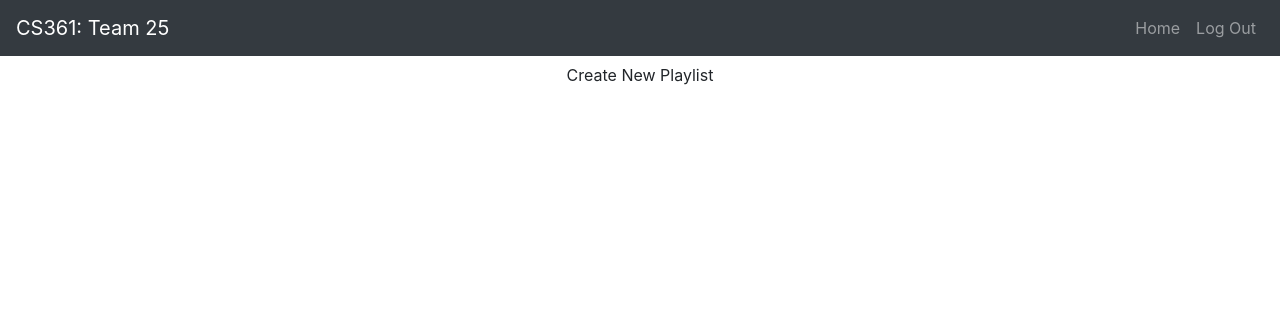
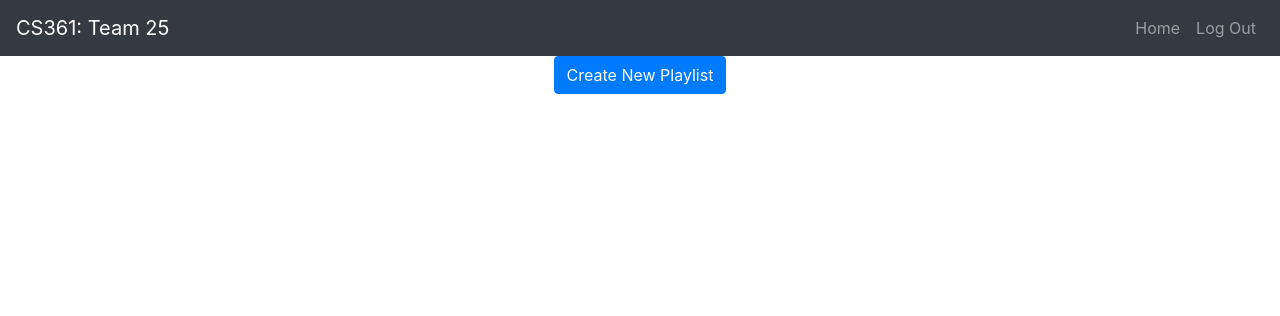
Before and after one commit to Roy-05/social-playlist, a Flask app: page /playlist in a window 1280 px wide. Shown: the top 316 px of the page. Run offline with Flask 2, Linux system fonts and the light colour scheme; a user stored in the database is signed in; some libraries are stand-ins or nearby versions.

Commit message:
minor edits

```diff
--- a/socialPlaylist/routes.py
+++ b/socialPlaylist/routes.py
@@ -37,8 +37,8 @@ def login():
 @app.route('/playlist', methods =['GET', 'POST'])
 @login_required
 def playlist():
+    form = CreatePlaylistForm()
     if(request.method == 'GET'):
-        form = CreatePlaylistForm()
         return playlistModal(form)
 
 def playlistModal(form):
--- a/socialPlaylist/templates/playlist.html
+++ b/socialPlaylist/templates/playlist.html
@@ -3,7 +3,7 @@
 {% block content %}
 
 <div class="text-center">
-    <a href="" class="btn btn-default btn-rounded mb-4" data-toggle="modal" data-target="#modalRegisterForm">
+    <a href="" class="btn btn-primary btn-rounded mb-4" data-toggle="modal" data-target="#modalRegisterForm">
     Create New Playlist</a>
 </div>
 
@@ -33,7 +33,7 @@ aria-hidden="true">
                         {{  form.playlist_name(class="form-control form-control-md") }}
                     {% endif %}
                 </div>
-                <div class="form-group">
+                <div class="form-group text-center">
                     {{  form.submit(class="btn btn-primary") }}
                 </div>
             </form>
```
